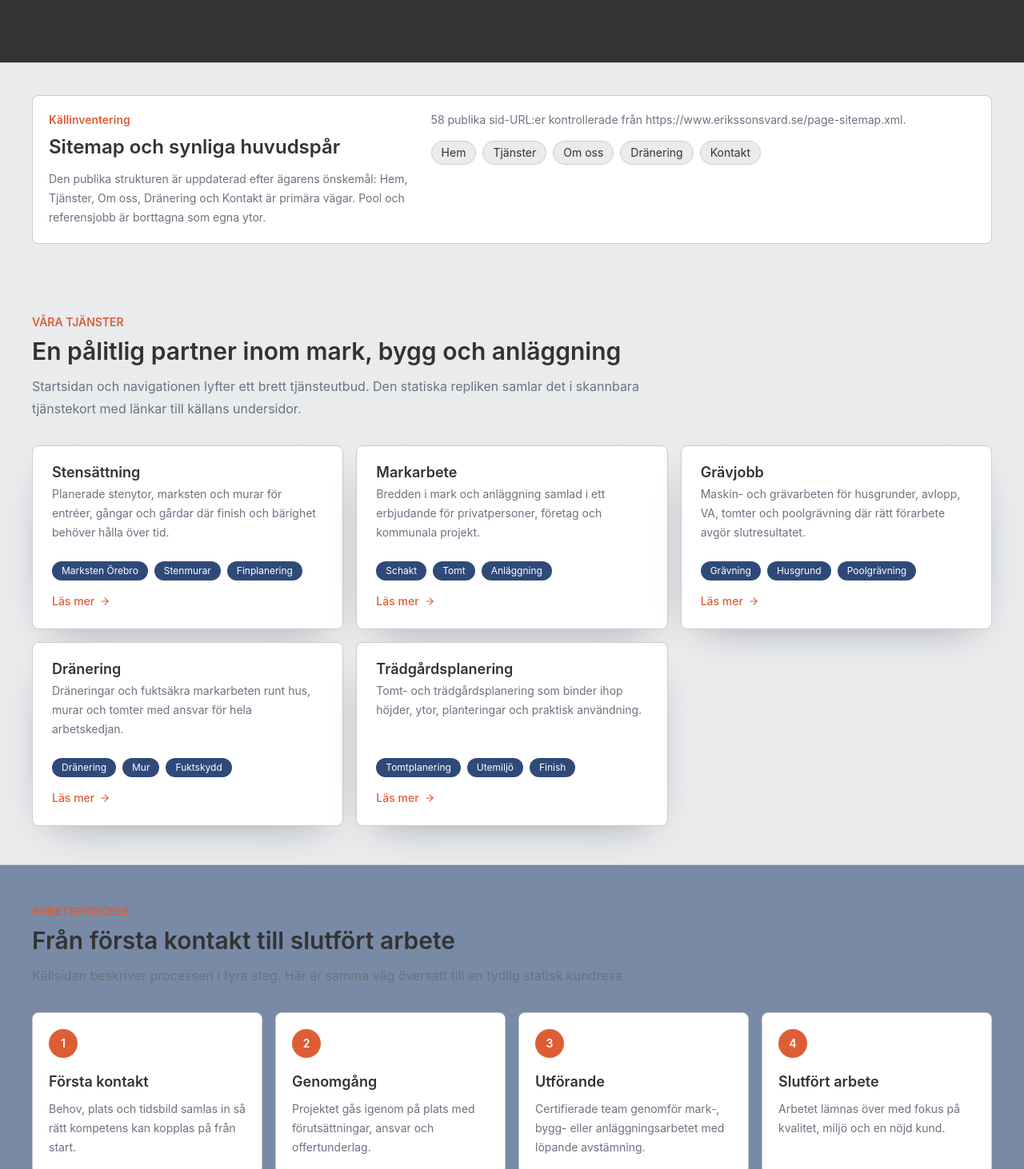
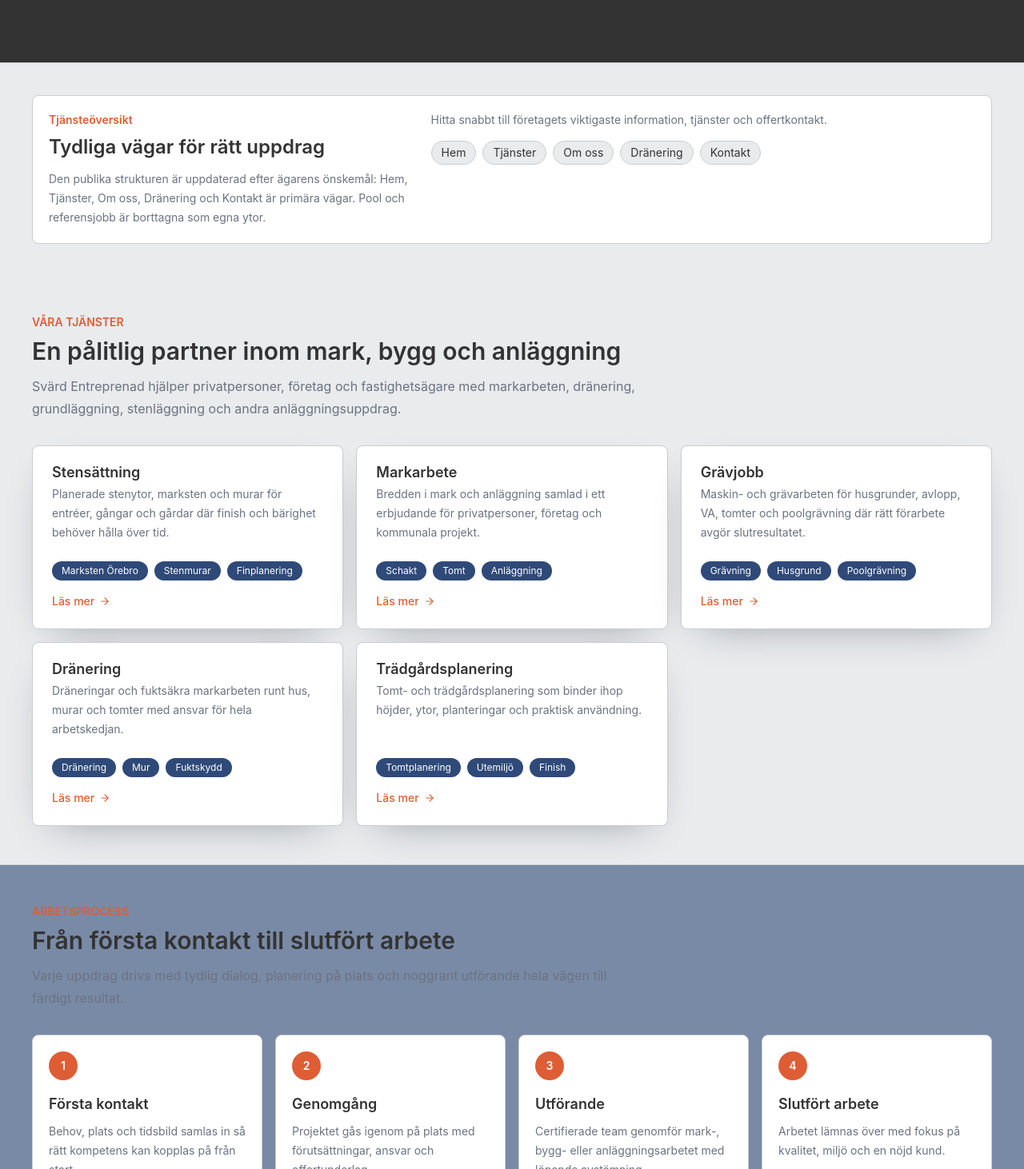
Before and after one commit to asynkron/AlvaLinus, a React (Vite) app: page / in a window 1280 px wide. Shown: the part 769-2231 px from the top of the page at 80% size. Built offline with nearby package versions, Linux system fonts and the light colour scheme.

Commit message:
Clean up public site copy

```diff
--- a/src/data/siteContent.ts
+++ b/src/data/siteContent.ts
@@ -112,7 +112,7 @@ export const siteContent = {
       "På Svärd Entreprenad brinner vi för att skapa hållbara och välutförda mark- och anläggningsarbeten.",
     body: [
       "På Svärd Entreprenad brinner vi för att skapa hållbara och välutförda mark- och anläggningsarbeten. Med erfarenhet, kompetens och ett stort engagemang hjälper vi privatpersoner, företag och fastighetsägare att genomföra projekt av alla storlekar.",
-      "Vi erbjuder tjänster inom markarbeten, schaktning, dränering, VA-arbeten, grundläggning, tomtplanering, stenläggning och övriga anläggningsarbeten. Oavsett om det handlar om att förbereda marken för ett nybygge, anlägga en uppfart eller genomföra större entreprenader arbetar vi alltid med samma mål - att leverera ett resultat som håller över tid.",
+      "Vi erbjuder tjänster inom markarbeten, schaktning, dränering, VA-arbeten, grundläggning, tomtplanering, stenläggning och övriga anläggningsarbeten. Oavsett om det handlar om att förbereda marken för ett nybygge, anlägga en uppfart eller genomföra större entreprenader arbetar vi alltid med samma mål – att leverera ett resultat som håller över tid.",
       "För oss är kvalitet, noggrannhet och pålitlighet självklara delar av varje uppdrag. Vi tror på god kommunikation, tydliga överenskommelser och ett professionellt bemötande genom hela projektet. Genom att kombinera modern utrustning med gedigen yrkeskunskap kan vi erbjuda effektiva lösningar anpassade efter varje kunds behov.",
       "När du väljer Svärd Entreprenad får du en trygg samarbetspartner som tar ansvar från första spadtag till färdigt resultat.",
     ],
--- a/src/pages/SiteHomePage.tsx
+++ b/src/pages/SiteHomePage.tsx
@@ -234,13 +234,13 @@ function Inventory({ content }: { readonly content: SiteContent }) {
     <section className="mx-auto w-full max-w-7xl px-5 py-10 sm:px-8 lg:px-10">
       <div className="grid gap-6 rounded-lg border bg-card p-5 md:grid-cols-[0.8fr_1.2fr]">
         <div>
-          <p className="text-sm font-semibold text-primary">Källinventering</p>
-          <h2 className="mt-2 text-2xl font-semibold tracking-normal">Sitemap och synliga huvudspår</h2>
+          <p className="text-sm font-semibold text-primary">Tjänsteöversikt</p>
+          <h2 className="mt-2 text-2xl font-semibold tracking-normal">Tydliga vägar för rätt uppdrag</h2>
           <p className="mt-3 text-sm leading-6 text-muted-foreground">{content.inventory.routeDecision}</p>
         </div>
         <div>
           <p className="text-sm text-muted-foreground">
-            {content.inventory.pageCount} publika sid-URL:er kontrollerade från {content.inventory.source}.
+            Hitta snabbt till företagets viktigaste information, tjänster och offertkontakt.
           </p>
           <div className="mt-4 flex flex-wrap gap-2">
             {content.inventory.primaryRoutes.map((route) => (
@@ -313,10 +313,10 @@ function ServicePage({
           </div>
         </div>
         <aside className="rounded-lg border bg-card p-5">
-          <h2 className="text-xl font-semibold">Sitemap-replik</h2>
+          <h2 className="text-xl font-semibold">När tjänsten passar</h2>
           <p className="mt-3 text-sm leading-6 text-muted-foreground">
-            Den här sidan ger {service.title.toLowerCase()} en egen URL i den statiska strukturen och behåller källans
-            tjänstespår som extern referens.
+            {service.title} passar när du vill ha en tydlig genomgång av behov, markförutsättningar och nästa steg
+            innan arbetet planeras.
           </p>
           <a
             href={service.sourceHref}
@@ -348,9 +348,9 @@ function NotFound({ content, currentPath }: { readonly content: SiteContent; rea
     <section className="mx-auto w-full max-w-7xl px-5 py-16 sm:px-8 lg:px-10">
       <div className="rounded-lg border bg-card p-6">
         <p className="text-sm font-semibold uppercase tracking-normal text-primary">Okänd sida</p>
-        <h1 className="mt-2 text-3xl font-semibold tracking-normal">Sidan finns inte i den statiska replikens sitemap</h1>
+        <h1 className="mt-2 text-3xl font-semibold tracking-normal">Sidan finns inte</h1>
         <p className="mt-3 leading-7 text-muted-foreground">
-          {currentPath} matchar ingen av de replikerade undersidorna. Välj en publicerad sidväg nedan.
+          {currentPath} matchar ingen aktuell sida. Välj en av genvägarna nedan för att komma vidare.
         </p>
         <div className="mt-6 flex flex-wrap gap-2">
           {content.routes.map((route) => (
@@ -407,7 +407,7 @@ function Services({ content }: { readonly content: SiteContent }) {
       <SectionHeading
         eyebrow="Våra tjänster"
         title="En pålitlig partner inom mark, bygg och anläggning"
-        summary="Startsidan och navigationen lyfter ett brett tjänsteutbud. Den statiska repliken samlar det i skannbara tjänstekort med länkar till källans undersidor."
+        summary="Svärd Entreprenad hjälper privatpersoner, företag och fastighetsägare med markarbeten, dränering, grundläggning, stenläggning och andra anläggningsuppdrag."
       />
       <div className="mt-8 grid gap-4 md:grid-cols-2 lg:grid-cols-3">
         {content.services.map((service) => (
@@ -461,7 +461,7 @@ function Process({ content }: { readonly content: SiteContent }) {
         <SectionHeading
           eyebrow="Arbetsprocess"
           title="Från första kontakt till slutfört arbete"
-          summary="Källsidan beskriver processen i fyra steg. Här är samma väg översatt till en tydlig statisk kundresa."
+          summary="Varje uppdrag drivs med tydlig dialog, planering på plats och noggrant utförande hela vägen till färdigt resultat."
         />
         <div className="mt-8 grid gap-4 md:grid-cols-4">
           {content.process.map((step, index) => (
```
Also changed, not shown: 1 other file (tests, documents, lock files or other folders).
